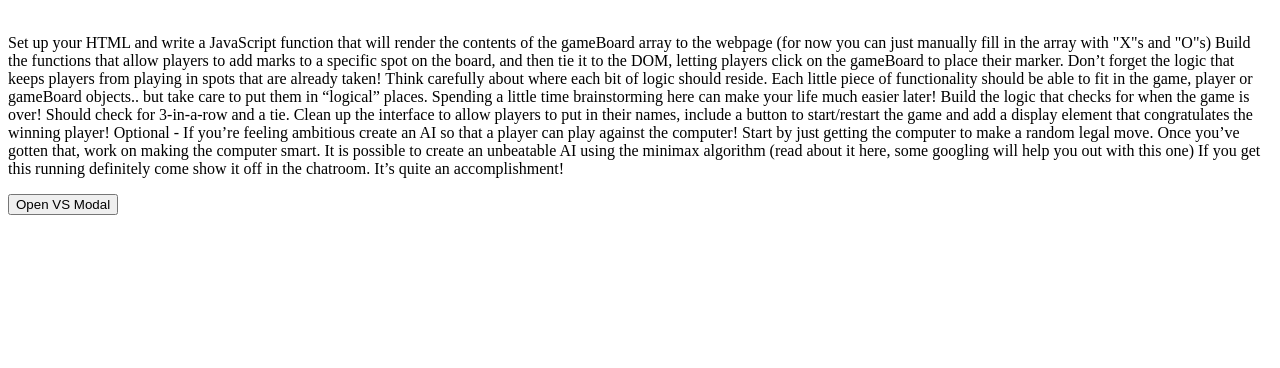
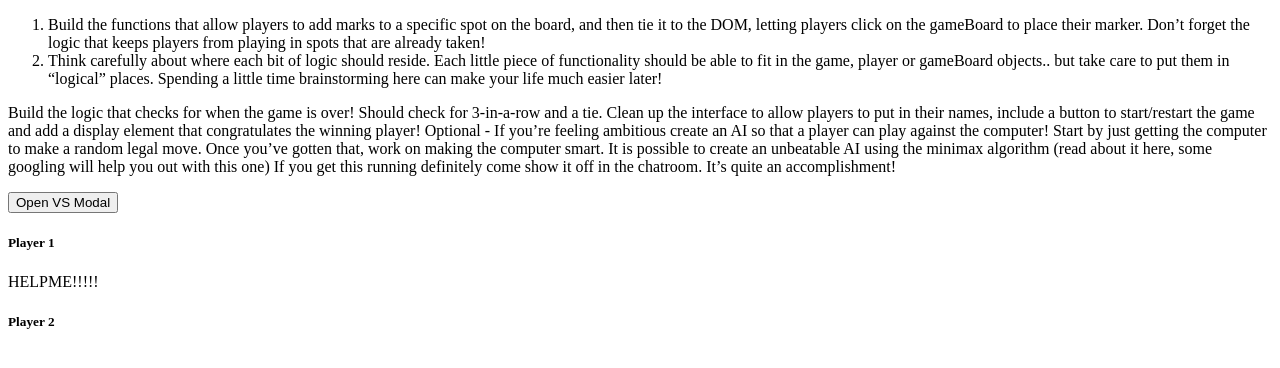
Before and after one commit to BrianStrout/TOP-TicTacToe, a plain HTML site: page index.html in a window 1280 px wide. Drawn offline with Linux system fonts and the light colour scheme.

Commit message:
implemented player cards, howver still unstyled not formatting correctly

```diff
--- a/index.html
+++ b/index.html
@@ -152,18 +152,23 @@
                             border-bottom: 0px solid;
                             border-left: 2.5px solid;
                         }
-
+.playerCard{
+    z-index: 3;
+}
     </style>
 </head>
 <body>
 
-
+    <ol>
+        <li>Build the functions that allow players to add marks to a specific spot on the board, and then tie it to the DOM, letting players click on the gameBoard to place their marker. Don’t forget the logic that keeps players from playing in spots that are already taken!
+        </li>
+        <li> Think carefully about where each bit of logic should reside. Each little piece of functionality should be able to fit in the game, player or gameBoard objects.. but take care to put them in “logical” places. Spending a little time brainstorming here can make your life much easier later!
+        </li>
+    </ol>
 
     <p>
-         <br>Set up your HTML and write a JavaScript function that will render the contents of the gameBoard array to the webpage (for now you can just manually fill in the array with "X"s and "O"s)
-        Build the functions that allow players to add marks to a specific spot on the board, and then tie it to the DOM, letting players click on the gameBoard to place their marker. Don’t forget the logic that keeps players from playing in spots that are already taken!
-        Think carefully about where each bit of logic should reside. Each little piece of functionality should be able to fit in the game, player or gameBoard objects.. but take care to put them in “logical” places. Spending a little time brainstorming here can make your life much easier later!
-        Build the logic that checks for when the game is over! Should check for 3-in-a-row and a tie.
+
+               Build the logic that checks for when the game is over! Should check for 3-in-a-row and a tie.
         Clean up the interface to allow players to put in their names, include a button to start/restart the game and add a display element that congratulates the winning player!
         Optional - If you’re feeling ambitious create an AI so that a player can play against the computer!
         Start by just getting the computer to make a random legal move.
@@ -212,13 +217,16 @@
       </div>
     </div>
 
-      <div id="battleGround" class="battleGround">
+    <div id="player1" class="playerCard" >
+        <h5>Player 1</h5>
+        <p>HELPME!!!!!</p>
+    </div>
 
-
-
-
-</div>
-
+        <div id="battleGround" class="battleGround">
+        </div>
+        <div id="player2" class="playerCard" >
+            <h5>Player 2</h5>
+        </div>
 
 
 
@@ -348,31 +356,21 @@ const markChoice = (input) => {
 }
 
 
-function generateGame(){
-
+const generateGame=()=>{
     battleGround.style.display='flex';
-
     let battlediv = document.createElement('div');
     battlediv.id = 'battleForeGround';
     battlediv.classList.add("battleDiv");
     // battlediv.innerHTML = 'battleForeGround time?';
     // div.className = 'border pad';
-
     battleGround.appendChild(battlediv);
-
     for(i=0; i<9;i++){
         box=document.createElement('div');
         box.id=`box${i}`;
         box.innerHTML = `X`;
         box.classList.add("gameGrid");
         battlediv.appendChild(box);
-
     }
-
-
-
-
-
 }
 
 
@@ -387,6 +385,19 @@ console.log("decorate with X");
 const pickedO= ()=>{
     console.log("decorate with O")
 };
+
+
+
+
+
+
+
+
+
+
+
+
+
 </script>
 
 
```
